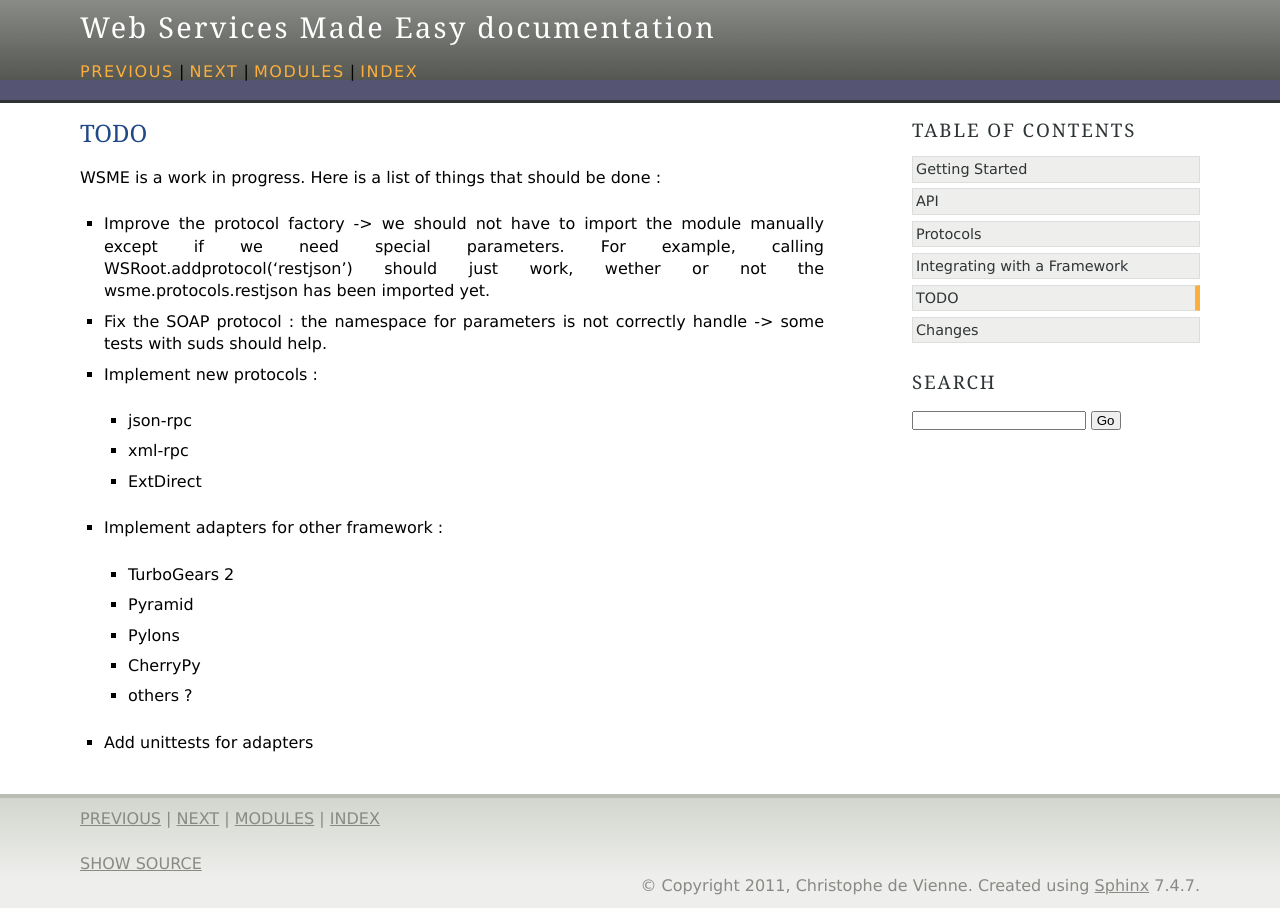
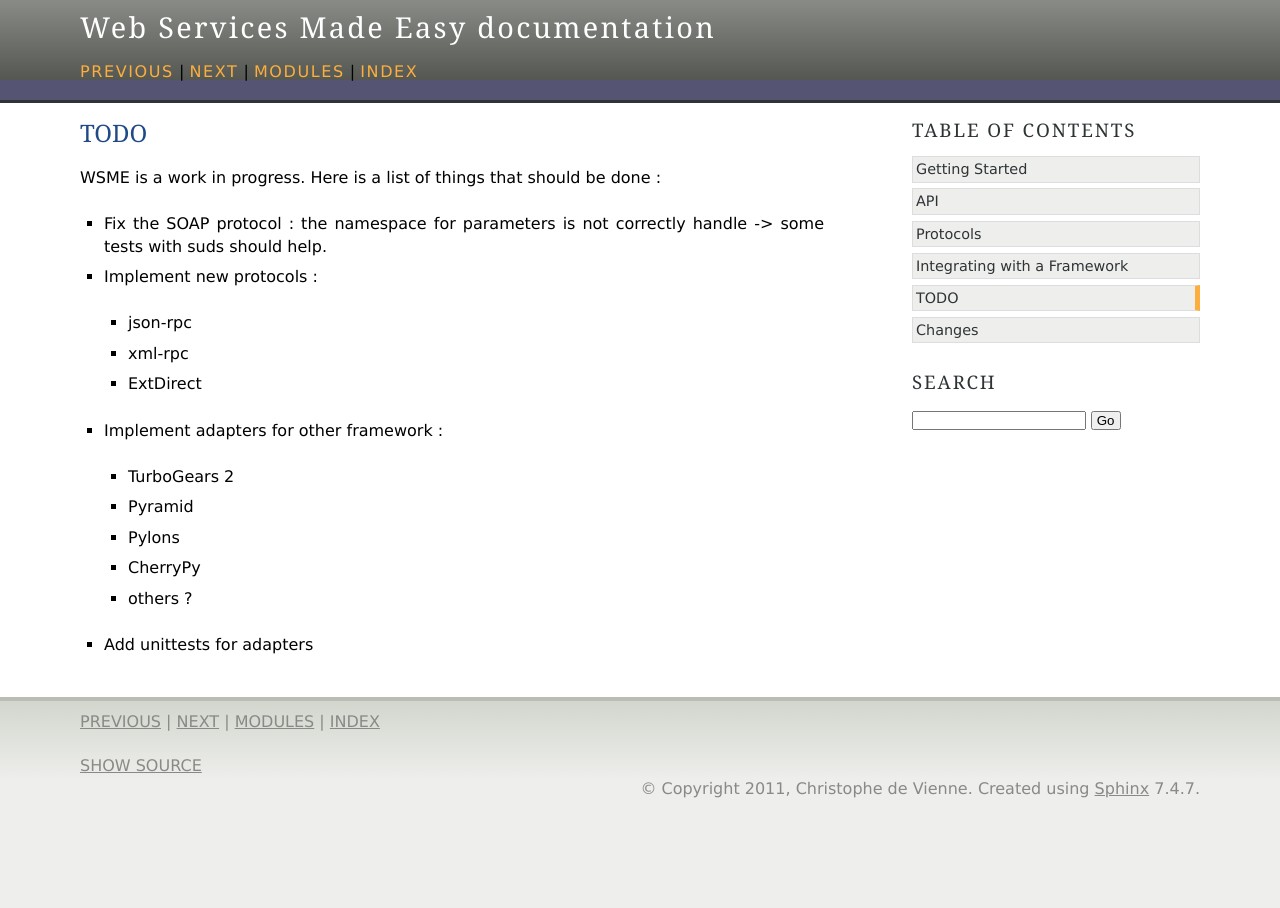
Before and after one commit to openstack-archive/wsme, a Sphinx documentation site: the page built from doc/todo.rst, in a window 1280 px wide. Built offline with Sphinx 7.4.7, drawn with Linux system fonts in a browser that asks for light colours; the version number could not be read and is left out.

Commit message:
Update the doc and the version number

```diff
--- a/doc/changes.rst
+++ b/doc/changes.rst
@@ -8,6 +8,8 @@
     have a simple adapt function that adapt a :class:`wsme.WSRoot`
     instance. This way a same root can be integrated in several
     framework.
+
+*   Protocol lookup now use entry points in the group ``[wsme.protocols]``.
 
 0.1.0a3 (2011-10-11)
 --------------------
--- a/doc/todo.rst
+++ b/doc/todo.rst
@@ -3,11 +3,6 @@
 
 WSME is a work in progress. Here is a list of things that should
 be done :
-
--   Improve the protocol factory -> we should not have to import the
-    module manually except if we need special parameters.
-    For example, calling WSRoot.addprotocol('restjson') should just
-    work, wether or not the wsme.protocols.restjson has been imported yet.
 
 -   Fix the SOAP protocol : the namespace for parameters is not correctly
     handle -> some tests with suds should help.
```
Also changed, not shown: 1 other file.
